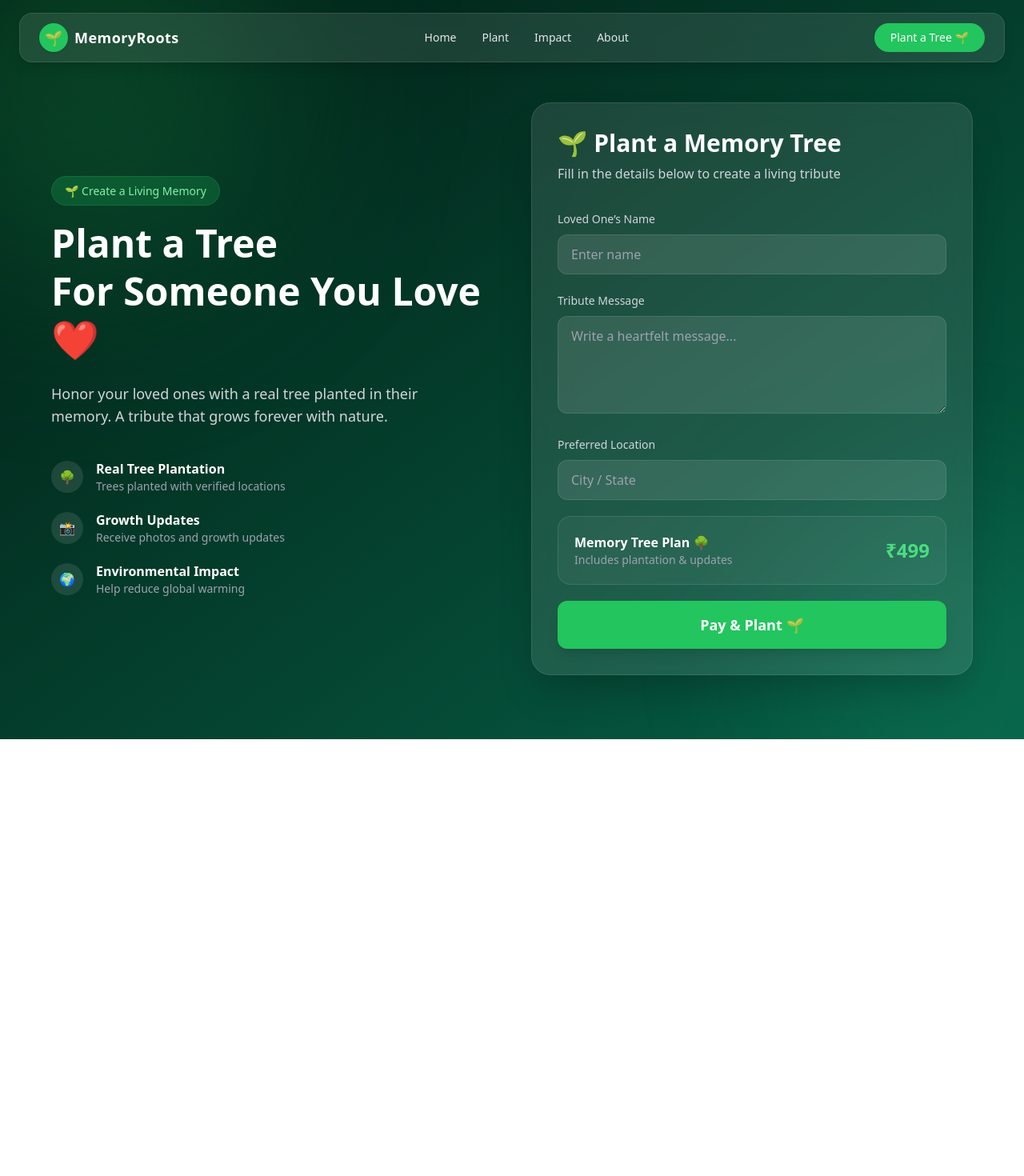
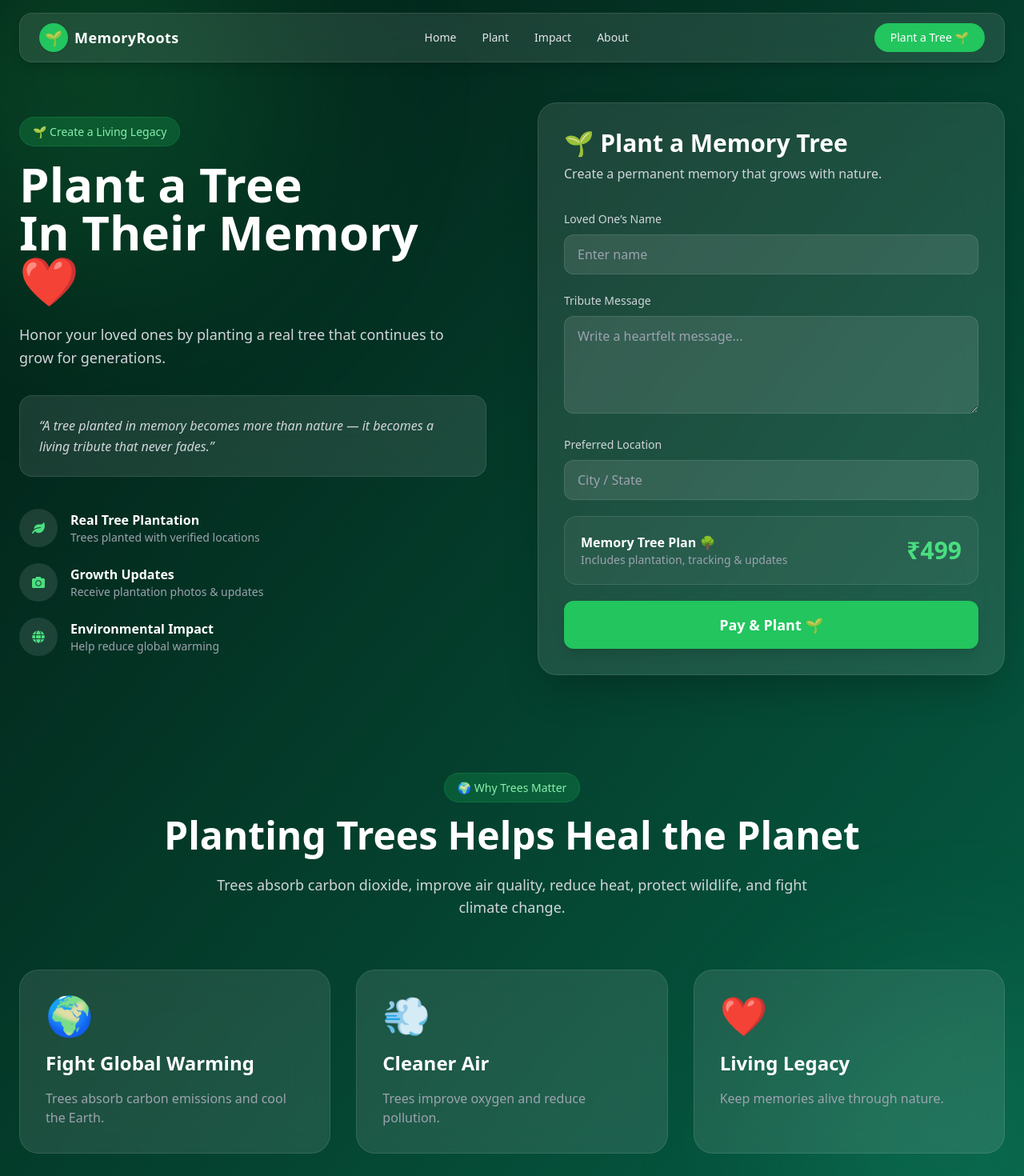
Before and after one commit to jacksyswain/MemoryRoots-Foundation, a React (Vite) app: page /plant in a window 1280 px wide. Shown: the top 1470 px of the page at 80% size. Before the commit the page ends 924 px from the top, so only its background shows below. Built offline with nearby package versions, Linux system fonts and the light colour scheme.

Commit message:
home page upgraded

```diff
--- a/src/pages/PlantTree.jsx
+++ b/src/pages/PlantTree.jsx
@@ -1,4 +1,12 @@
 import { useState } from "react";
+import {
+  FaLeaf,
+  FaMapMarkerAlt,
+  FaCamera,
+  FaGlobe,
+  FaHeart,
+} from "react-icons/fa";
+
 import Navbar from "../components/Navbar.jsx";
 
 export default function PlantTree() {
@@ -25,34 +33,43 @@ export default function PlantTree() {
       {/* NAVBAR */}
       <Navbar />
 
-      {/* PAGE CONTENT */}
+      {/* PAGE */}
       <div className="relative z-10 pt-32 px-6 pb-20">
 
-        <div className="max-w-6xl mx-auto grid md:grid-cols-2 gap-12 items-center">
+        {/* HERO */}
+        <div className="max-w-7xl mx-auto grid md:grid-cols-2 gap-16 items-center">
 
           {/* LEFT CONTENT */}
           <div>
 
             <span className="bg-green-500/20 text-green-300 px-4 py-2 rounded-full text-sm border border-green-500/20">
-              🌱 Create a Living Memory
+              🌱 Create a Living Legacy
             </span>
 
-            <h1 className="text-5xl font-bold leading-tight mt-6">
+            <h1 className="text-5xl md:text-6xl font-bold leading-tight mt-6">
               Plant a Tree <br />
-              For Someone You Love ❤️
+              In Their Memory ❤️
             </h1>
 
-            <p className="mt-6 text-gray-300 text-lg max-w-lg">
-              Honor your loved ones with a real tree planted in their memory.
-              A tribute that grows forever with nature.
+            <p className="mt-6 text-gray-300 text-lg leading-relaxed max-w-xl">
+              Honor your loved ones by planting a real tree that
+              continues to grow for generations.
             </p>
 
+            {/* QUOTE */}
+            <div className="mt-8 bg-white/10 backdrop-blur-xl border border-white/10 rounded-2xl p-6">
+              <p className="italic text-gray-300 leading-relaxed">
+                “A tree planted in memory becomes more than nature —
+                it becomes a living tribute that never fades.”
+              </p>
+            </div>
+
             {/* FEATURES */}
-            <div className="mt-10 space-y-5">
+            <div className="mt-10 grid gap-5">
 
               <div className="flex items-center gap-4">
-                <div className="w-10 h-10 rounded-full bg-white/10 flex items-center justify-center">
-                  🌳
+                <div className="w-12 h-12 rounded-full bg-white/10 flex items-center justify-center text-green-400">
+                  <FaLeaf />
                 </div>
 
                 <div>
@@ -67,8 +84,8 @@ export default function PlantTree() {
               </div>
 
               <div className="flex items-center gap-4">
-                <div className="w-10 h-10 rounded-full bg-white/10 flex items-center justify-center">
-                  📸
+                <div className="w-12 h-12 rounded-full bg-white/10 flex items-center justify-center text-green-400">
+                  <FaCamera />
                 </div>
 
                 <div>
@@ -77,14 +94,14 @@ export default function PlantTree() {
                   </h3>
 
                   <p className="text-sm text-gray-400">
-                    Receive photos and growth updates
+                    Receive plantation photos & updates
                   </p>
                 </div>
               </div>
 
               <div className="flex items-center gap-4">
-                <div className="w-10 h-10 rounded-full bg-white/10 flex items-center justify-center">
-                  🌍
+                <div className="w-12 h-12 rounded-full bg-white/10 flex items-center justify-center text-green-400">
+                  <FaGlobe />
                 </div>
 
                 <div>
@@ -99,9 +116,10 @@ export default function PlantTree() {
               </div>
 
             </div>
+
           </div>
 
-          {/* RIGHT FORM */}
+          {/* FORM */}
           <div className="bg-white/10 backdrop-blur-xl border border-white/10 rounded-3xl p-8 shadow-2xl">
 
             <h2 className="text-3xl font-bold mb-2">
@@ -109,7 +127,7 @@ export default function PlantTree() {
             </h2>
 
             <p className="text-gray-300 mb-8">
-              Fill in the details below to create a living tribute
+              Create a permanent memory that grows with nature.
             </p>
 
             <form onSubmit={handleSubmit} className="space-y-5">
@@ -171,26 +189,84 @@ export default function PlantTree() {
                     </h3>
 
                     <p className="text-sm text-gray-400">
-                      Includes plantation & updates
+                      Includes plantation, tracking & updates
                     </p>
                   </div>
 
-                  <h2 className="text-2xl font-bold text-green-400">
+                  <h2 className="text-3xl font-bold text-green-400">
                     ₹499
                   </h2>
                 </div>
               </div>
 
               {/* BUTTON */}
-              <button
-                className="w-full bg-green-500 hover:bg-green-400 transition py-4 rounded-xl text-lg font-semibold shadow-lg hover:scale-[1.02]"
-              >
+              <button className="w-full bg-green-500 hover:bg-green-400 transition py-4 rounded-xl text-lg font-semibold shadow-lg hover:scale-[1.02]">
                 Pay & Plant 🌱
               </button>
 
             </form>
           </div>
         </div>
+
+        {/* 🌍 WHY TREES MATTER */}
+        <div className="max-w-7xl mx-auto mt-32">
+
+          <div className="text-center">
+            <span className="bg-green-500/20 text-green-300 px-4 py-2 rounded-full text-sm border border-green-500/20">
+              🌍 Why Trees Matter
+            </span>
+
+            <h2 className="text-5xl font-bold mt-6">
+              Planting Trees Helps Heal the Planet
+            </h2>
+
+            <p className="text-gray-300 mt-6 max-w-3xl mx-auto text-lg">
+              Trees absorb carbon dioxide, improve air quality,
+              reduce heat, protect wildlife, and fight climate change.
+            </p>
+          </div>
+
+          {/* CARDS */}
+          <div className="grid md:grid-cols-3 gap-8 mt-16">
+
+            <div className="bg-white/10 backdrop-blur-xl border border-white/10 rounded-3xl p-8">
+              <div className="text-5xl">🌍</div>
+
+              <h3 className="text-2xl font-semibold mt-5">
+                Fight Global Warming
+              </h3>
+
+              <p className="text-gray-400 mt-4">
+                Trees absorb carbon emissions and cool the Earth.
+              </p>
+            </div>
+
+            <div className="bg-white/10 backdrop-blur-xl border border-white/10 rounded-3xl p-8">
+              <div className="text-5xl">💨</div>
+
+              <h3 className="text-2xl font-semibold mt-5">
+                Cleaner Air
+              </h3>
+
+              <p className="text-gray-400 mt-4">
+                Trees improve oxygen and reduce pollution.
+              </p>
+            </div>
+
+            <div className="bg-white/10 backdrop-blur-xl border border-white/10 rounded-3xl p-8">
+              <div className="text-5xl">❤️</div>
+
+              <h3 className="text-2xl font-semibold mt-5">
+                Living Legacy
+              </h3>
+
+              <p className="text-gray-400 mt-4">
+                Keep memories alive through nature.
+              </p>
+            </div>
+
+          </div>
+        </div>
       </div>
     </div>
   );
```
